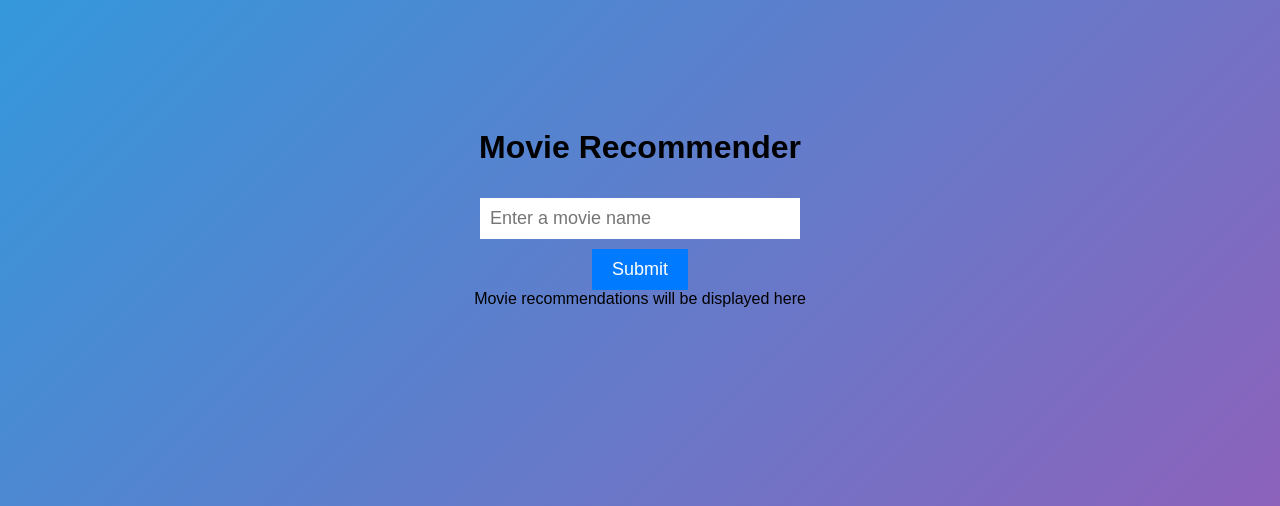
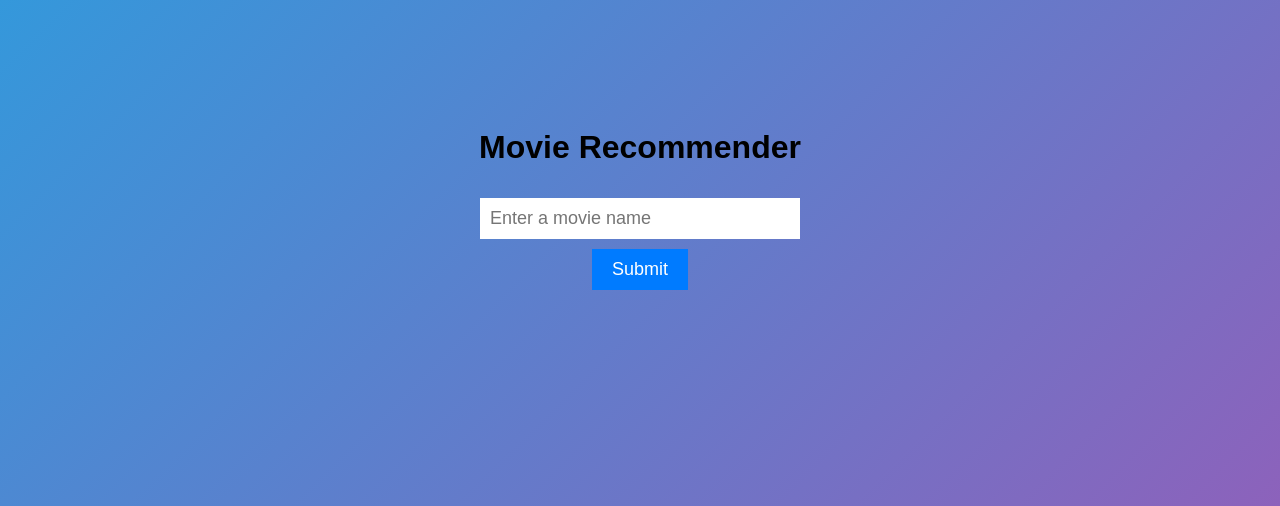
Before and after one commit to kunal-thakare-ai/movie_recommendation_flask, a Flask app: page / in a window 1280 px wide. Shown: the top 506 px of the page. Run offline with Flask 3, Linux system fonts and the light colour scheme; parts of the project's set-up code (start-up, migrations or seed data) failed here and were passed over.

Commit message:
Update index.html

```diff
--- a/templates/index.html
+++ b/templates/index.html
@@ -57,7 +57,7 @@
             <button id="submit-button" type="submit">Submit</button>
         </form>
         <div id="movie-list">
-            Movie recommendations will be displayed here
+
         </div>
     </div>
 
```
